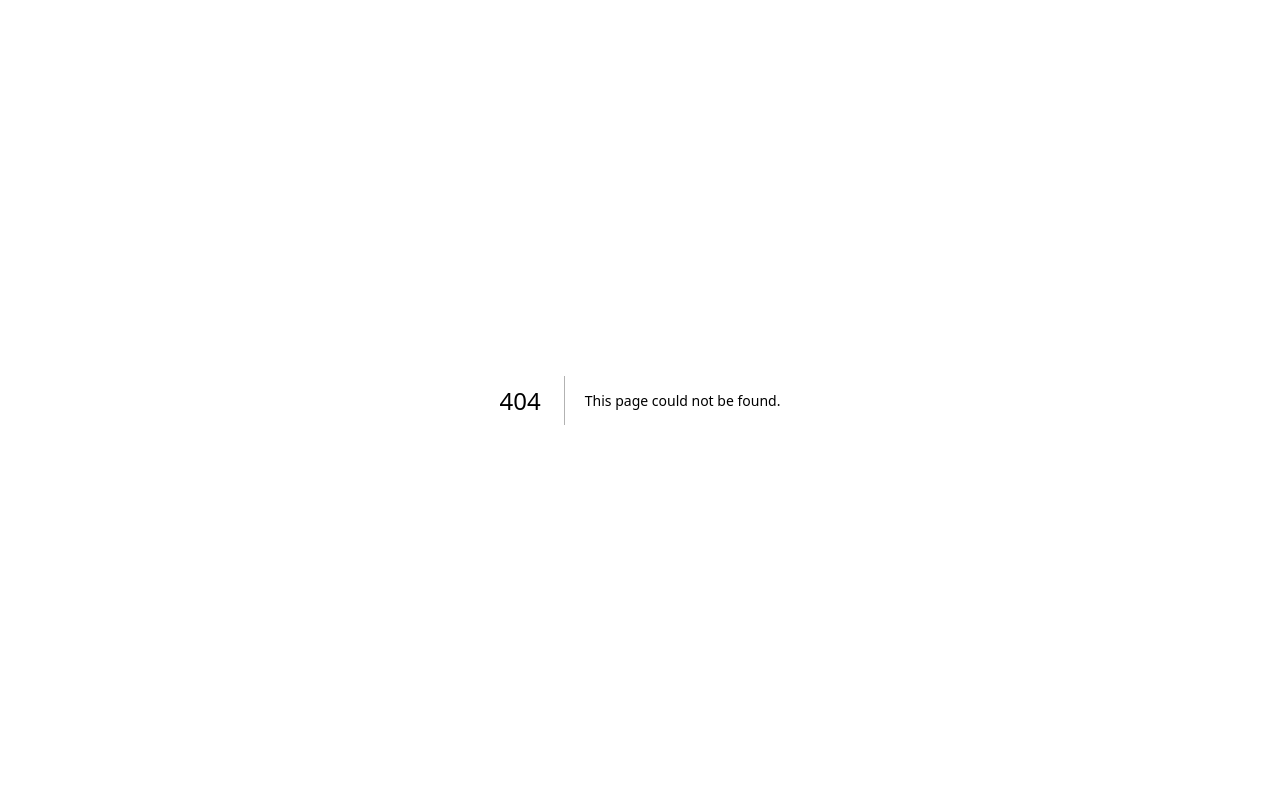
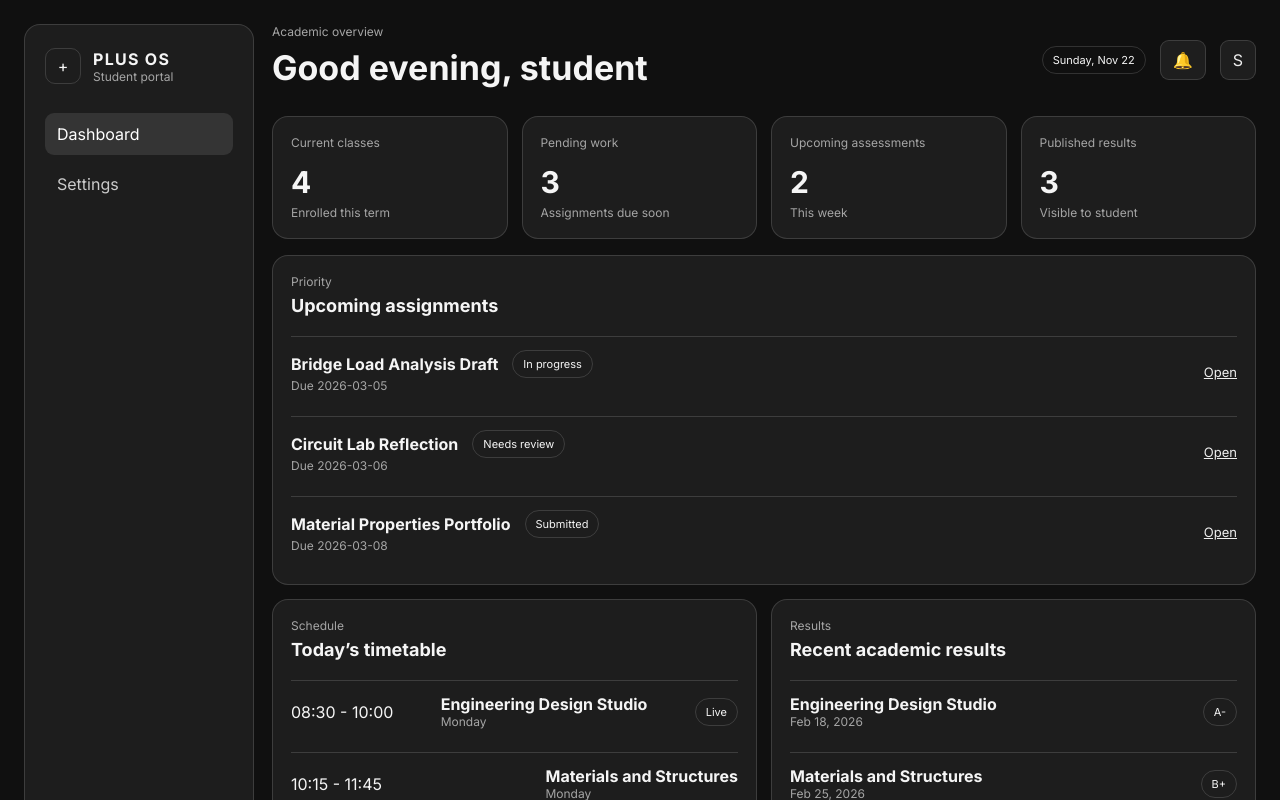
Before and after one commit to faisalmvungi02-hub/school-management-system-pro, a Next.js app: page /preview/student in a window 1280 px wide. Before the commit this address had no page. Shown: the top 800 px of the page. Built offline with nearby package versions, Linux system fonts and the light colour scheme.

Commit message:
chore(dashboard): preserve static student preview route

```diff
--- /dev/null
+++ b/app/preview/student/page.tsx
@@ -0,0 +1,5 @@
+import StudentDashboardPage from "@/components/student-dashboard";
+
+export default function StudentDashboardPreviewPage(){
+  return <StudentDashboardPage />;
+}
```
